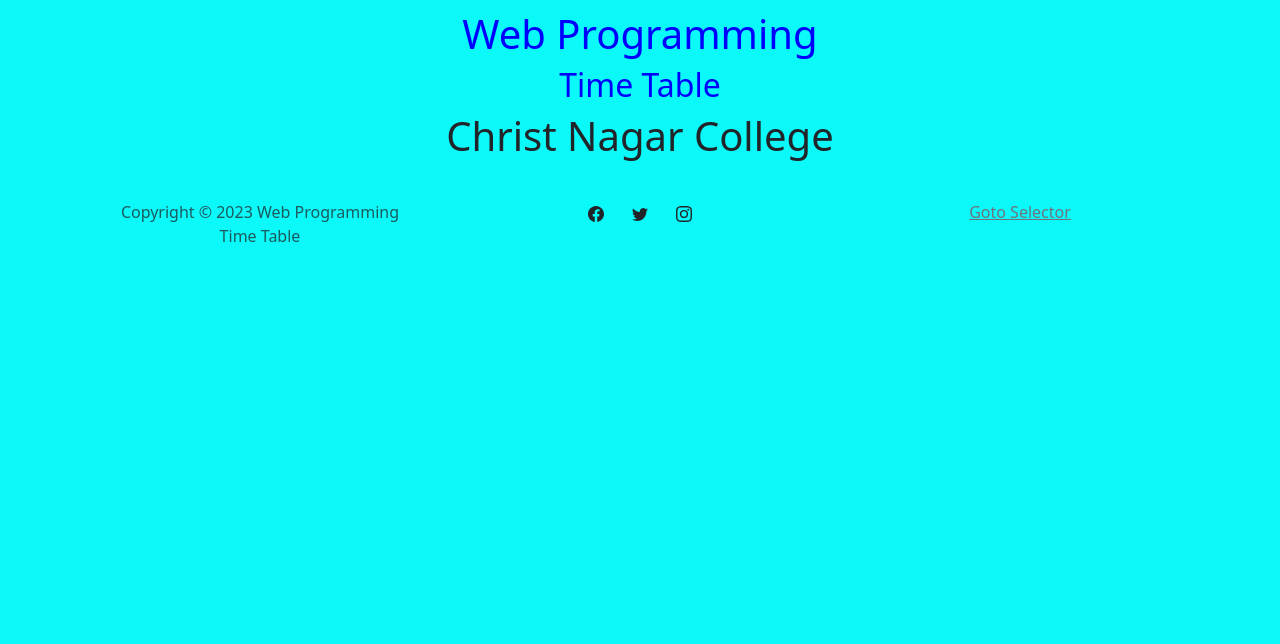
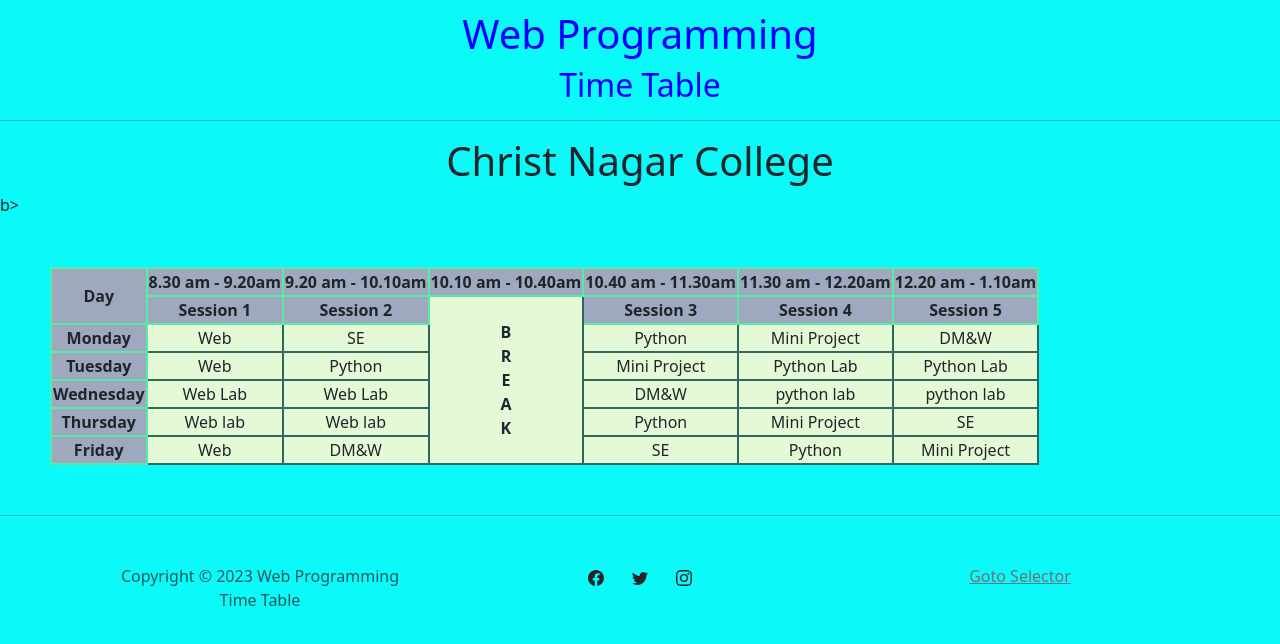
Before and after one commit to RJRYT/web-programming, a plain HTML site: page timeTable/index.html in a window 1280 px wide. Drawn offline with nearby package versions, Linux system fonts and the light colour scheme.

Commit message:
Added Table

```diff
--- a/timeTable/index.html
+++ b/timeTable/index.html
@@ -30,24 +30,103 @@
             color: blue;
         }
 
+        table {
+            padding: 50px;
+            margin: 50px;
+            text-align: center;
+        }
+
+        tr {
+            border: 2px solid rgb(187, 19, 238);
+        }
+
+        th {
+            background-color: rgb(158, 168, 190);
+            border: 2px solid rgb(88, 235, 166);
+        }
+
+        td {
+            background-color: rgb(228, 250, 215);
+            border: 2px solid rgb(52, 102, 91);
+        }
+
     </style>
 </head>
 
 <body style="margin-top: 5px;background-color: #0bf9f9;padding-top: 5px;padding-bottom: 0px;margin-bottom: -1px;">
 
     <header>
-        <h1>
-            <center>Web Programming</center>
-        </h1>
-        <h2>
-            <center>Time Table</center>
-        </h2>
+        <h1><center>Web Programming</center></h1>
+        <h2><center>Time Table</center></h2>
     </header>
+    <hr>
 
     <main>
         <h1><center>Christ Nagar College</center></h1>
 
+        <table>
+            <tr>
+                <th rowspan="2">Day</th>
+                <th>8.30 am - 9.20am</th>
+                <th>9.20 am - 10.10am</th>
+                <th>10.10 am - 10.40am</th>
+                <th>10.40 am - 11.30am</th>
+                <th>11.30 am - 12.20am</th>
+                <th>12.20 am - 1.10am</th>
+            </tr>
+            <tr>
+                <th>Session 1</th>
+                <th>Session 2</th>
+                <td rowspan="6"><b>B<br>R<br>E<br>A<br>K</td>b></td>
+                <th>Session 3</th>
+                <th>Session 4</th>
+                <th>Session 5</th>
+            </tr>
+            <tr>
+                <th>Monday</th>
+                <td>Web</td>
+                <td>SE</td>
+                <td>Python</td>
+                <td>Mini Project</td>
+                <td>DM&W</td>
+            </tr>
+            <tr>
+                <th>Tuesday</th>
+                <td>Web</td>
+                <td>Python</td>
+                <td>Mini Project</td>
+                <td>Python Lab</td>
+                <td>Python Lab</td>
+            </tr>
+            <tr>
+                <th>Wednesday</th>
+                <td>Web Lab</td>
+                <td>Web Lab</td>
+                <td>DM&W</td>
+                <td>python lab</td>
+                <td>python lab</td>
+            </tr>
+            <tr>
+                <th>Thursday</th>
+                <td>Web lab</td>
+                <td>Web lab</td>
+                <td>Python</td>
+                <td>Mini Project</td>
+                <td>SE</td>
+            </tr>
+            <tr>
+                <th>Friday</th>
+                <td>Web</td>
+                <td>DM&W</td>
+                <td>SE</td>
+                <td>Python</td>
+                <td>Mini Project</td>
+            </tr>
+        </table>
+
     </main>
+
+    <hr>
 
     <footer class="text-center py-4">
         <div class="container">
@@ -88,7 +167,8 @@
                 </div>
                 <div class="col">
                     <ul class="list-inline my-2">
-                        <li class="list-inline-item"><a class="link-secondary" href="../index.html">Goto Selector</a></li>
+                        <li class="list-inline-item"><a class="link-secondary" href="../index.html">Goto Selector</a>
+                        </li>
                     </ul>
                 </div>
             </div>
```
